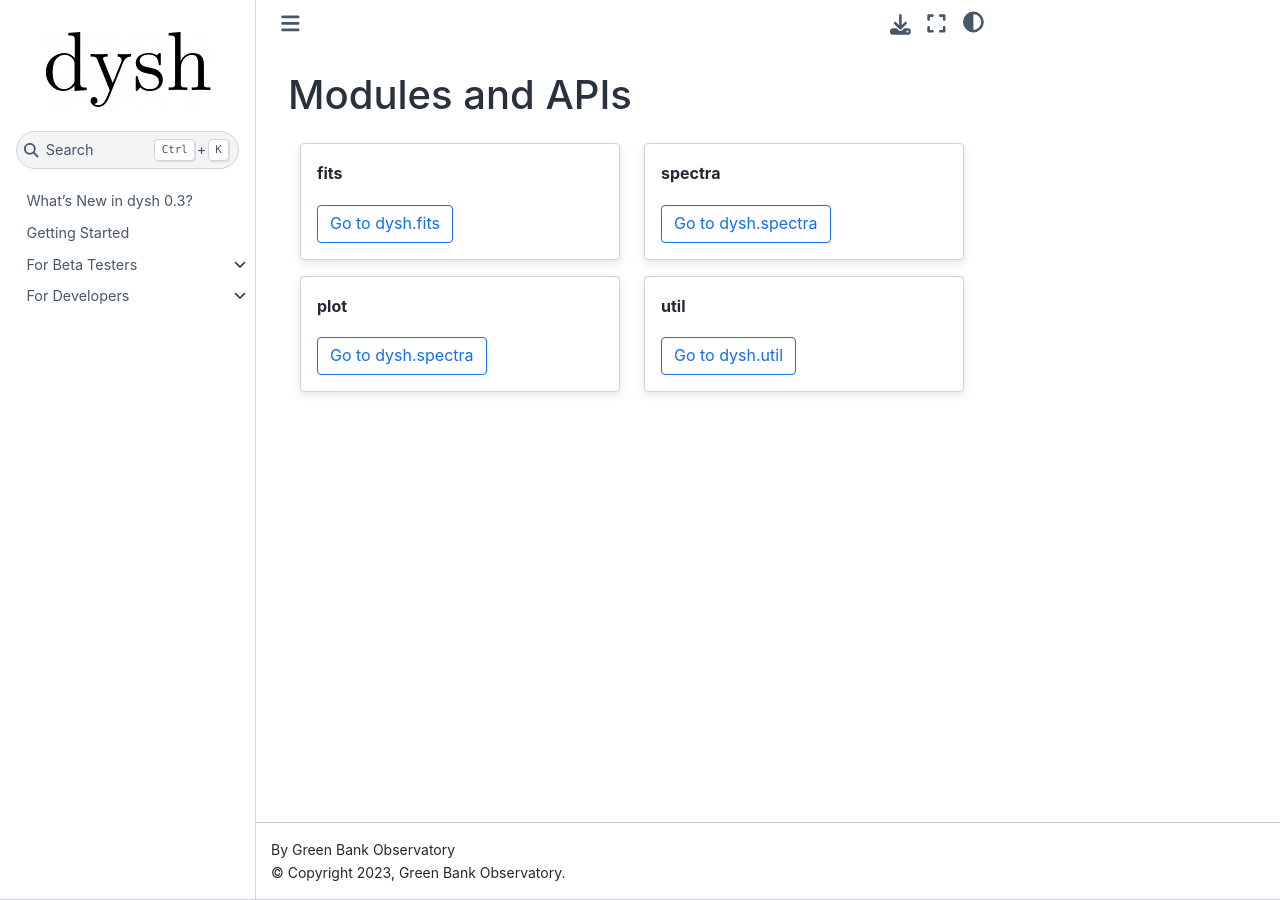
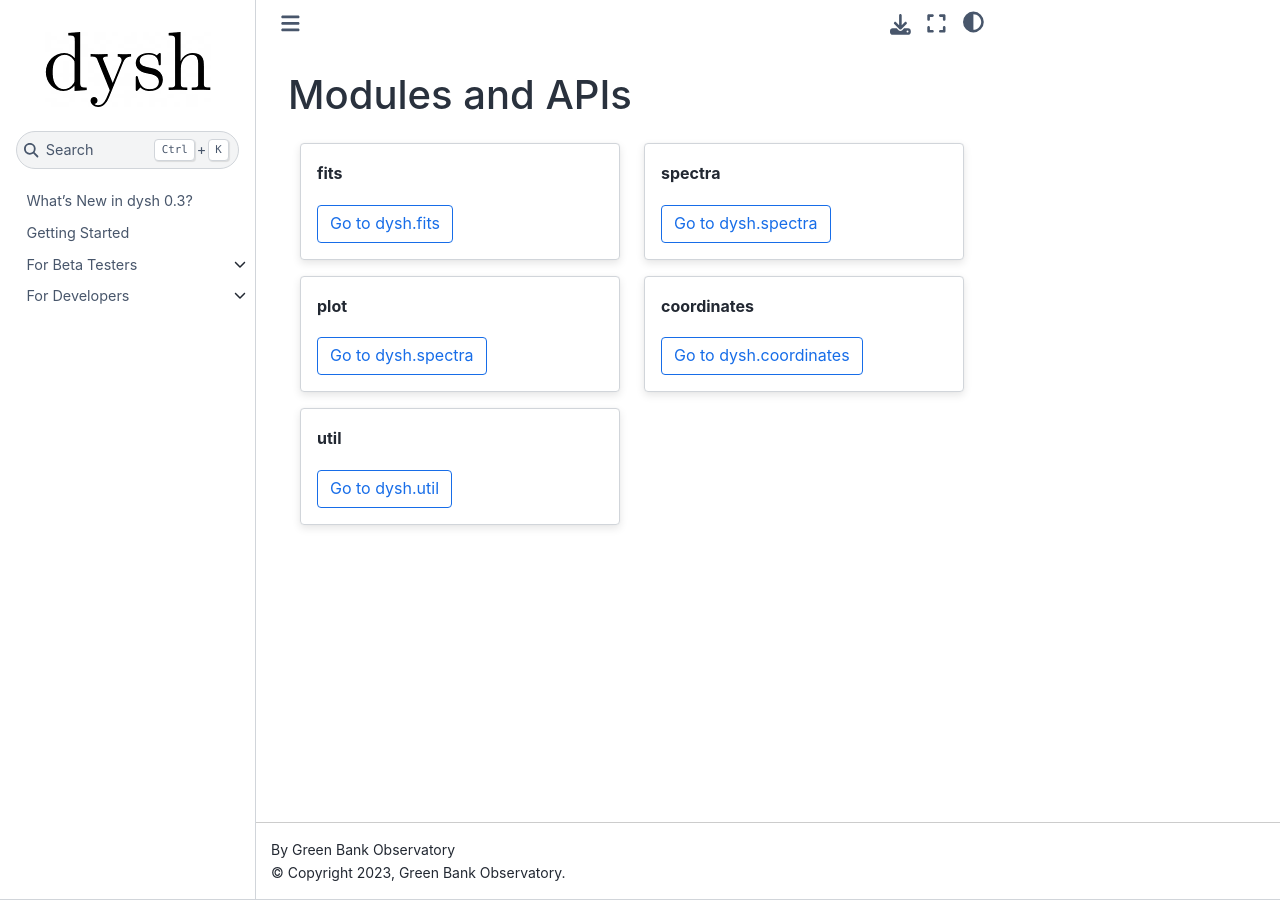
Before and after one commit to GreenBankObservatory/dysh, a Sphinx documentation site: the page built from docs/source/reference/modules/index.rst, in a window 1280 px wide. Built offline with Sphinx 7.4.7 and the Sphinx Book theme 1.1.4, drawn with Linux system fonts in a browser that asks for light colours; pages that are not in the unit, such as notebooks, are missing from menus.

Commit message:
Add: coordinates module to reference material index

```diff
--- a/docs/source/reference/modules/index.rst
+++ b/docs/source/reference/modules/index.rst
@@ -47,6 +47,19 @@
         :shadow: md
         :margin: 2 2 0 0
 
+        **coordinates**
+
+        .. button-link:: dysh.coordinates.html
+            :color: primary
+            :outline:
+            :click-parent:
+
+            Go to dysh.coordinates
+
+    .. grid-item-card::
+        :shadow: md
+        :margin: 2 2 0 0
+
         **util**
 
         .. button-link:: dysh.util.html
@@ -62,4 +75,5 @@
    dysh.fits
    dysh.spectra
    dysh.plot
+   dysh.coordinates
    dysh.util
```
